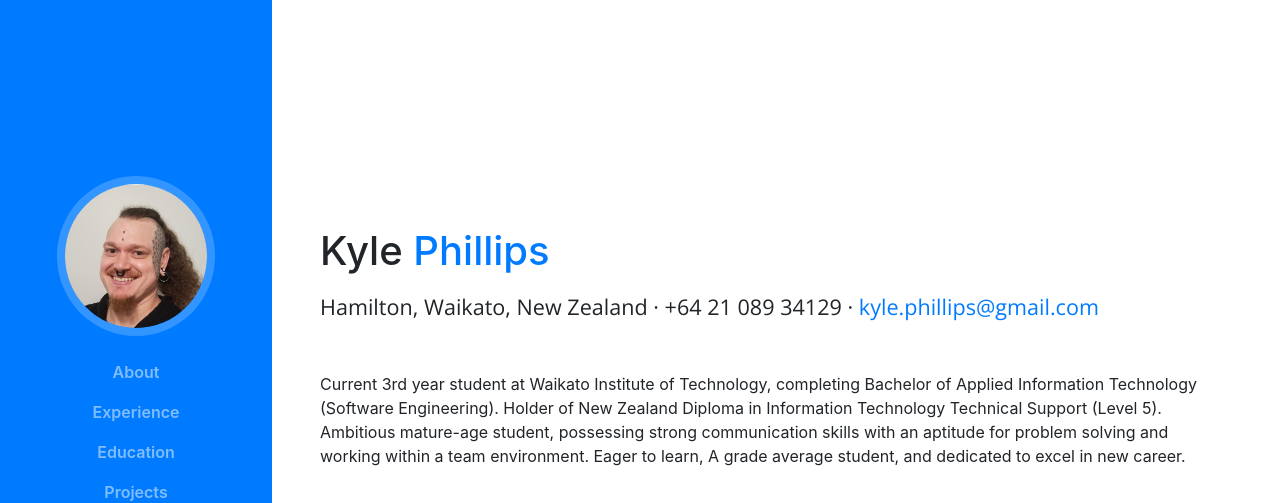
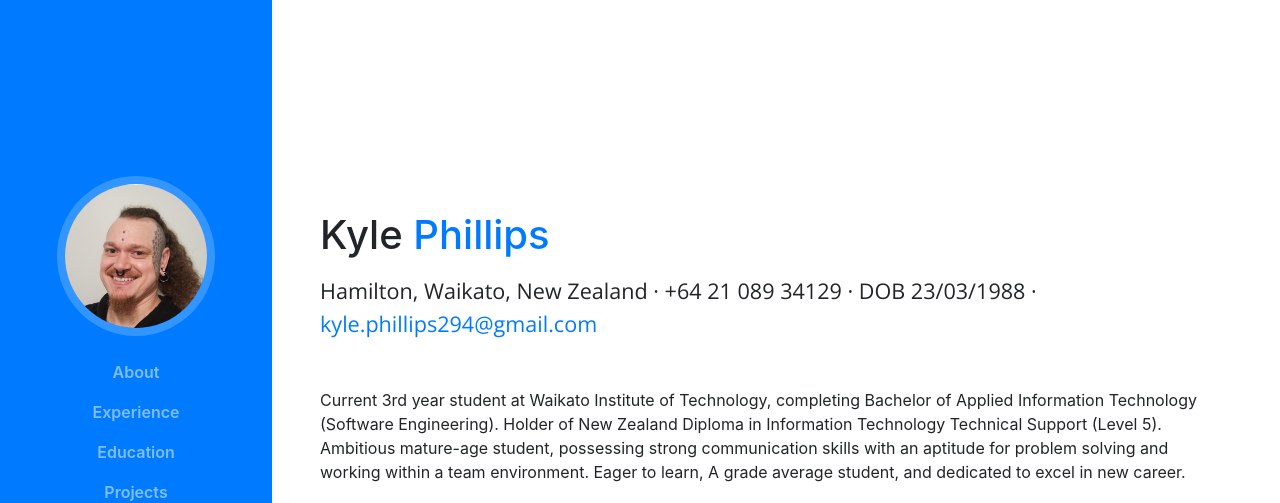
Before and after one commit to kylejphillips88/kylejphillips88.github.io, a website with bundled scripts: page index.html in a window 1280 px wide. Shown: the top 503 px of the page. Built offline with nearby package versions, Linux system fonts and the light colour scheme; a web font is replaced by a local one.

Commit message:
Update index.html

```diff
--- a/index.html
+++ b/index.html
@@ -71,8 +71,8 @@
           <h1 class="mb-3">Kyle
             <span class="text-primary">Phillips</span>
           </h1>
-          <div class="subheading mb-5">Hamilton, Waikato, New Zealand · +64 21 089 34129 ·
-            <a href="mailto:kyle.phillips294@gmail.com">kyle.phillips@gmail.com</a>
+          <div class="subheading mb-5">Hamilton, Waikato, New Zealand · +64 21 089 34129 · DOB 23/03/1988 ·
+            <a href="mailto:kyle.phillips294@gmail.com">kyle.phillips294@gmail.com</a>
           </div>
           <p class="mb-5">Current 3rd year student at Waikato Institute of Technology, completing Bachelor of Applied Information
             Technology (Software Engineering). Holder of New Zealand Diploma in Information Technology Technical
```
